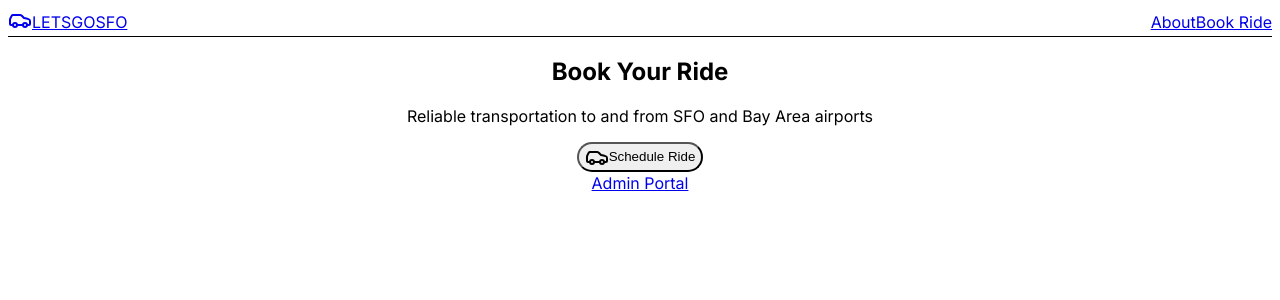
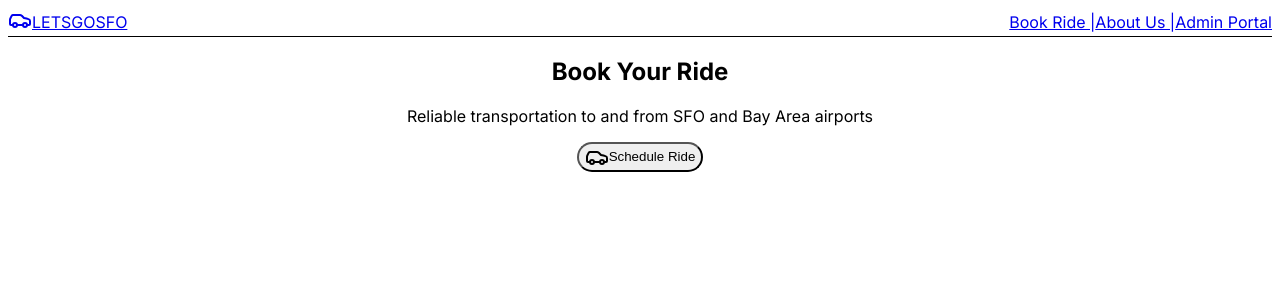
Before and after one commit to saadimalik211/lgsfo, a Next.js app: page / in a window 1280 px wide. Shown: the top 300 px of the page. Built offline with nearby package versions, Linux system fonts and the light colour scheme.

Commit message:
refactor navigation links in GlobalBanner and remove admin link from Home page

```diff
--- a/src/app/page.tsx
+++ b/src/app/page.tsx
@@ -33,12 +33,6 @@ export default function Home() {
               <div className="w-2 h-2 bg-purple-400 rounded-full animate-pulse" style={{animationDelay: '0.4s'}}></div>
             </div>
 
-            {/* Admin Link */}
-            <div className="pt-8">
-              <Link href="/admin/login" className="text-sm text-gray-500 hover:text-gray-700 transition-colors">
-                Admin Portal
-              </Link>
-            </div>
           </div>
         </div>
       </section>
--- a/src/components/GlobalBanner.tsx
+++ b/src/components/GlobalBanner.tsx
@@ -15,12 +15,15 @@ export default function GlobalBanner() {
             </span>
           </Link>
 
-          <div className="flex items-center space-x-6">
-            <Link href="/about" className="text-gray-700 hover:text-blue-600 transition-colors font-medium">
-              About
+          <div className="flex items-center">
+            <Link href="/book" className="text-gray-700 hover:text-blue-600 transition-colors font-medium pr-8">
+              Book Ride |
             </Link>
-            <Link href="/book" className="bg-blue-600 hover:bg-blue-700 text-white px-4 py-2 rounded-lg transition-colors font-medium">
-              Book Ride
+            <Link href="/about" className="text-gray-700 hover:text-blue-600 transition-colors font-medium px-8">
+               About Us |
+            </Link>
+            <Link href="/admin/login" className="text-gray-700 hover:text-blue-600 transition-colors font-medium pl-8">
+              Admin Portal
             </Link>
           </div>
         </div>
```
